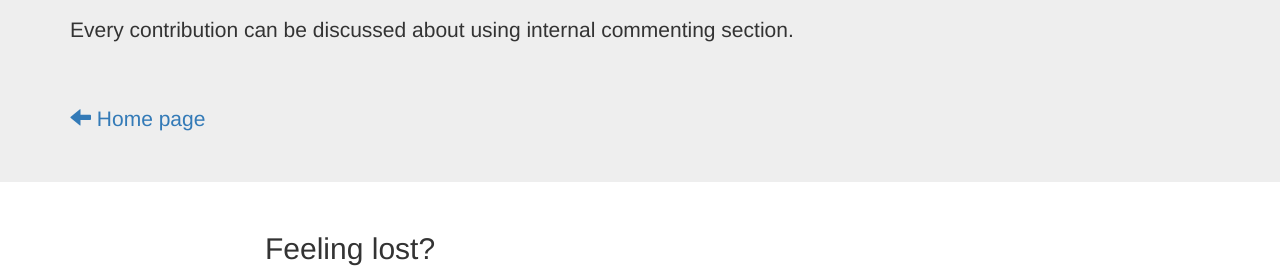
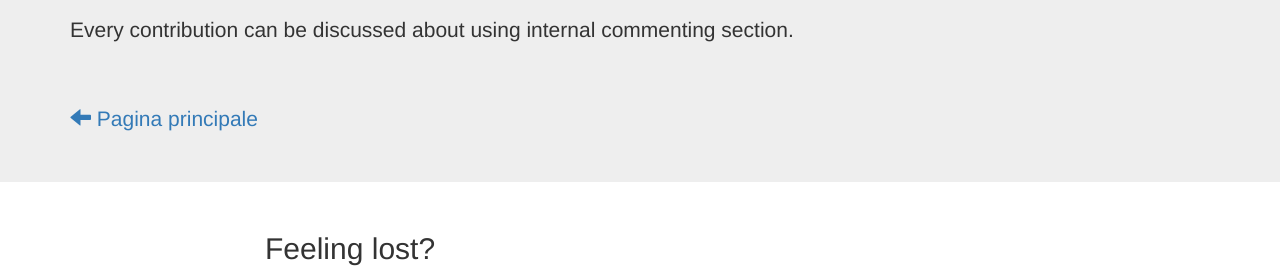
Before and after one commit to cbaldock/communitymaps-help, a Jekyll site: the page built from _it/add-comments.md, in a window 1280 px wide. Shown: the part 271-544 px from the top of the page. Built offline with Jekyll 4.4.1, drawn with Linux system fonts in a browser that asks for light colours; nearby versions of some CDN libraries.

Commit message:
Translated "Home page" to Italian

```diff
--- a/_layouts/italian.html
+++ b/_layouts/italian.html
@@ -2,8 +2,8 @@
 layout: default
 language: it
 title: Community Maps Aiuto
-link_home: Home page
 link_language: Lingua
+link_home: Pagina principale
 link_disclaimer: Disconoscimento
 ---
 
```
